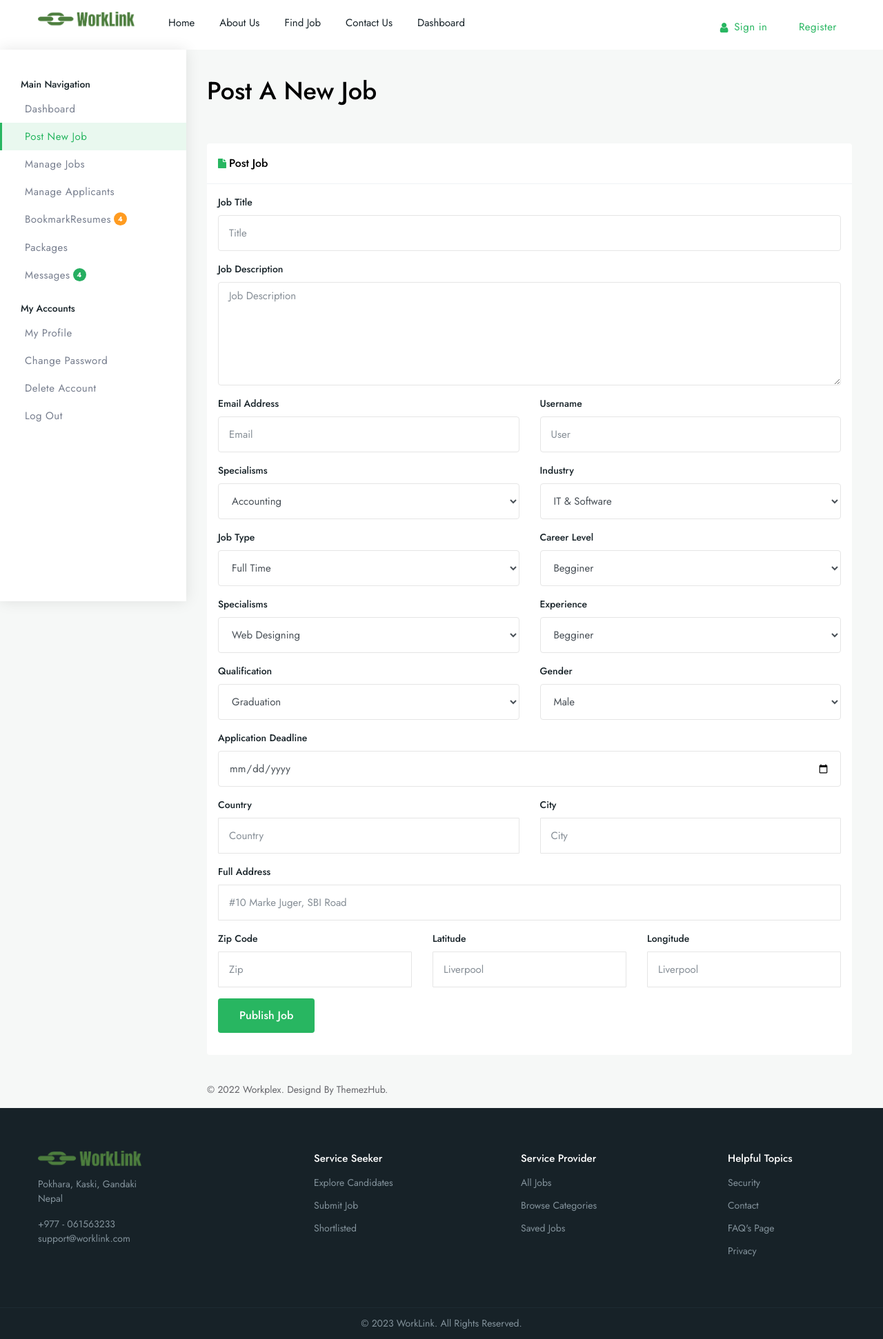
After one commit to sudipbhr/project-worklink, a Django app: page /post-job/ in a window 1280 px wide. The commit adds this page. Shown: the whole page at 69% size. Run offline with Django 4.2, Linux system fonts and the light colour scheme; some libraries are stand-ins or nearby versions.

Commit message:
templetes add

```diff
--- /dev/null
+++ b/services/templates/services/post-job.html
@@ -0,0 +1,268 @@
+{% extends 'base.html' %}
+{% load static %}
+{% block title %} Dashboard {% endblock title %}
+{% block content %}
+<!-- ======================= dashboard Detail ======================== -->
+<div class="dashboard-wrap bg-light">
+    <a class="mobNavigation" data-toggle="collapse" href="#MobNav" role="button" aria-expanded="false" aria-controls="MobNav">
+        <i class="fas fa-bars mr-2"></i>Dashboard Navigation
+    </a>
+     <div class="collapse" id="MobNav">
+        <div class="dashboard-nav">
+            <div class="dashboard-inner">
+                <ul data-submenu-title="Main Navigation">
+                    <li><a href="employer-dashboard.html"><i class="lni lni-dashboard mr-2"></i>Dashboard</a></li>
+                    <li class="active"><a href="dashboard-post-job.html"><i class="lni lni-files mr-2"></i>Post New Job</a></li>
+                    <li><a href="dashboard-manage-jobs.html"><i class="lni lni-add-files mr-2"></i>Manage Jobs</a></li>
+                    <li><a href="dashboard-manage-applications.html"><i class="lni lni-briefcase mr-2"></i>Manage Applicants</a></li>
+                    <li><a href="dashboard-shortlisted-resume.html"><i class="lni lni-bookmark mr-2"></i>BookmarkResumes<span class="count-tag bg-warning">4</span></a></li>
+                    <li><a href="dashboard-packages.html"><i class="lni lni-mastercard mr-2"></i>Packages</a></li>
+                    <li><a href="dashboard-messages.html"><i class="lni lni-envelope mr-2"></i>Messages<span class="count-tag">4</span></a></li>
+                </ul>
+                <ul data-submenu-title="My Accounts">
+                    <li><a href="dashboard-my-profile.html"><i class="lni lni-user mr-2"></i>My Profile </a></li>
+                    <li><a href="dashboard-change-password.html"><i class="lni lni-lock-alt mr-2"></i>Change Password</a></li>
+                    <li><a href="javascript:void(0);"><i class="lni lni-trash-can mr-2"></i>Delete Account</a></li>
+                    <li><a href="index.html"><i class="lni lni-power-switch mr-2"></i>Log Out</a></li>
+                </ul>
+            </div>
+        </div>
+    </div>
+
+    <div class="dashboard-content">
+        <div class="dashboard-tlbar d-block mb-5">
+            <div class="row">
+                <div class="colxl-12 col-lg-12 col-md-12">
+                    <h1 class="ft-medium">Post A New Job</h1>
+
+                </div>
+            </div>
+        </div>
+
+        <div class="dashboard-widg-bar d-block">
+            <div class="row">
+                <div class="col-xl-12 col-lg-12 col-md-12">
+                    <div class="_dashboard_content bg-white rounded mb-4">
+                        <div class="_dashboard_content_header br-bottom py-3 px-3">
+                            <div class="_dashboard__header_flex">
+                                <h4 class="mb-0 ft-medium fs-md"><i class="fa fa-file mr-1 theme-cl fs-sm"></i>Post Job</h4>
+                            </div>
+                        </div>
+
+                        <div class="_dashboard_content_body py-3 px-3">
+                            <form class="row">
+                                <div class="col-xl-12 col-lg-12 col-md-12">
+                                    <div class="row">
+
+                                        <div class="col-xl-12 col-lg-12 col-md-12">
+                                            <div class="form-group">
+                                                <label class="text-dark ft-medium">Job Title</label>
+                                                <input type="text" class="form-control rounded" placeholder="Title">
+                                            </div>
+                                        </div>
+
+                                        <div class="col-xl-12 col-lg-12 col-md-12">
+                                            <div class="form-group">
+                                                <label class="text-dark ft-medium">Job Description</label>
+                                                <textarea class="form-control rounded" placeholder="Job Description"></textarea>
+                                            </div>
+                                        </div>
+
+                                        <div class="col-xl-6 col-lg-6 col-md-6">
+                                            <div class="form-group">
+                                                <label class="text-dark ft-medium">Email Address</label>
+                                                <input type="text" class="form-control rounded" placeholder="Email">
+                                            </div>
+                                        </div>
+
+                                        <div class="col-xl-6 col-lg-6 col-md-6">
+                                            <div class="form-group">
+                                                <label class="text-dark ft-medium">Username</label>
+                                                <input type="text" class="form-control rounded" placeholder="User">
+                                            </div>
+                                        </div>
+
+                                        <div class="col-xl-6 col-lg-6 col-md-6">
+                                            <div class="form-group">
+                                                <label class="text-dark ft-medium">Specialisms</label>
+                                                <select class="form-control rounded">
+                                                    <option>Accounting</option>
+                                                    <option>Banking</option>
+                                                    <option>Software</option>
+                                                    <option>Hardware</option>
+                                                    <option>Hospital</option>
+                                                    <option>Fashion Design</option>
+                                                    <option>BPO Services</option>
+                                                </select>
+                                            </div>
+                                        </div>
+
+                                        <div class="col-xl-6 col-lg-6 col-md-6">
+                                            <div class="form-group">
+                                                <label class="text-dark ft-medium">Industry</label>
+                                                <select class="form-control rounded">
+                                                    <option>IT & Software</option>
+                                                    <option>Bank Services</option>
+                                                    <option>Power Corporation</option>
+                                                    <option>Water Supply</option>
+                                                    <option>Chemical Plant</option>
+                                                </select>
+                                            </div>
+                                        </div>
+
+                                        <div class="col-xl-6 col-lg-6 col-md-6">
+                                            <div class="form-group">
+                                                <label class="text-dark ft-medium">Job Type</label>
+                                                <select class="form-control rounded">
+                                                    <option>Full Time</option>
+                                                    <option>Part Time</option>
+                                                    <option>Internship</option>
+                                                    <option>Contract</option>
+                                                    <option>Freelancing</option>
+                                                </select>
+                                            </div>
+                                        </div>
+
+                                        <div class="col-xl-6 col-lg-6 col-md-6">
+                                            <div class="form-group">
+                                                <label class="text-dark ft-medium">Career Level</label>
+                                                <select class="form-control rounded">
+                                                    <option>Begginer</option>
+                                                    <option>Junior</option>
+                                                    <option>Manager</option>
+                                                    <option>Team leader</option>
+                                                </select>
+                                            </div>
+                                        </div>
+
+                                        <div class="col-xl-6 col-lg-6 col-md-6">
+                                            <div class="form-group">
+                                                <label class="text-dark ft-medium">Specialisms</label>
+                                                <select class="form-control rounded">
+                                                    <option>Web Designing</option>
+                                                    <option>JAVA Advance</option>
+                                                    <option>PHP Developer</option>
+                                                    <option>IOS Developer</option>
+                                                    <option>App Developer</option>
+                                                    <option>Fashion Designing</option>
+                                                    <option>Bank Services</option>
+                                                </select>
+                                            </div>
+                                        </div>
+
+                                        <div class="col-xl-6 col-lg-6 col-md-6">
+                                            <div class="form-group">
+                                                <label class="text-dark ft-medium">Experience</label>
+                                                <select class="form-control rounded">
+                                                    <option>Begginer</option>
+                                                    <option>0 To 6 Month</option>
+                                                    <option>1 Years</option>
+                                                    <option>2 Years</option>
+                                                    <option>3 Years</option>
+                                                    <option>4 Years</option>
+                                                    <option>5+ Years</option>
+                                                </select>
+                                            </div>
+                                        </div>
+
+                                        <div class="col-xl-6 col-lg-6 col-md-6">
+                                            <div class="form-group">
+                                                <label class="text-dark ft-medium">Qualification</label>
+                                                <select class="form-control rounded">
+                                                    <option>Graduation</option>
+                                                    <option>Master Degree</option>
+                                                    <option>BPharma</option>
+                                                    <option>P.H.D.</option>
+                                                    <option>Other</option>
+                                                </select>
+                                            </div>
+                                        </div>
+
+                                        <div class="col-xl-6 col-lg-6 col-md-6">
+                                            <div class="form-group">
+                                                <label class="text-dark ft-medium">Gender</label>
+                                                <select class="form-control rounded">
+                                                    <option>Male</option>
+                                                    <option>Female</option>
+                                                    <option>Other</option>
+                                                </select>
+                                            </div>
+                                        </div>
+
+                                        <div class="col-xl-12 col-lg-12 col-md-12">
+                                            <div class="form-group">
+                                                <label class="text-dark ft-medium">Application Deadline</label>
+                                                <input type="date" class="form-control rounded" placeholder="dd-mm-yyyy">
+                                            </div>
+                                        </div>
+
+                                        <div class="col-xl-6 col-lg-6 col-md-6">
+                                            <div class="form-group">
+                                                <label class="text-dark ft-medium">Country</label>
+                                                <input type="text" class="form-control" placeholder="Country" />
+                                            </div>
+                                        </div>
+
+                                        <div class="col-xl-6 col-lg-6 col-md-6">
+                                            <div class="form-group">
+                                                <label class="text-dark ft-medium">City</label>
+                                                <input type="text" class="form-control" placeholder="City" />
+                                            </div>
+                                        </div>
+
+                                        <div class="col-xl-12 col-lg-12 col-md-12">
+                                            <div class="form-group">
+                                                <label class="text-dark ft-medium">Full Address</label>
+                                                <input type="text" class="form-control" placeholder="#10 Marke Juger, SBI Road" />
+                                            </div>
+                                        </div>
+
+                                        <div class="col-xl-4 col-lg-12 col-md-12">
+                                            <div class="form-group">
+                                                <label class="text-dark ft-medium">Zip Code</label>
+                                                <input type="text" class="form-control" placeholder="Zip" />
+                                            </div>
+                                        </div>
+
+                                        <div class="col-xl-4 col-lg-6 col-md-6">
+                                            <div class="form-group">
+                                                <label class="text-dark ft-medium">Latitude</label>
+                                                <input type="text" class="form-control" placeholder="Liverpool" />
+                                            </div>
+                                        </div>
+
+                                        <div class="col-xl-4 col-lg-6 col-md-6">
+                                            <div class="form-group">
+                                                <label class="text-dark ft-medium">Longitude</label>
+                                                <input type="text" class="form-control" placeholder="Liverpool" />
+                                            </div>
+                                        </div>
+
+                                        <div class="col-12">
+                                            <div class="form-group">
+                                                <button type="submit" class="btn btn-md ft-medium text-light rounded theme-bg">Publish Job</button>
+                                            </div>
+                                        </div>
+
+                                    </div>
+                                </div>
+                            </form>
+                        </div>
+                    </div>
+                </div>
+            </div>
+
+        </div>
+
+        <!-- footer -->
+        <div class="row">
+            <div class="col-md-12">
+                <div class="py-3">© 2022 Workplex. Designd By ThemezHub.</div>
+            </div>
+        </div>
+
+    </div>
+
+</div>
+<!-- ======================= dashboard Detail End ======================== -->
+{% endblock content %}
--- a/services/urls.py
+++ b/services/urls.py
@@ -13,4 +13,5 @@ urlpatterns = [
     path('about-us/', views.about_us, name="about-us"),
     path('contact-us/', views.contact_us, name="contact-us"),
     path('categories/', views.categories, name="categories"),
+    path('post-job/', views.post_job, name="post-job"),
 ]
--- a/services/views.py
+++ b/services/views.py
@@ -63,3 +63,9 @@ def categories(request):
     template_name= 'services/categories.html'
     context={}
     return render (request, template_name, context)
+
+
+def post_job(request):
+    template_name='services/post-job.html'
+    context={}
+    return render(request, template_name, context)
--- a/templates/includes/header.html
+++ b/templates/includes/header.html
@@ -27,8 +27,9 @@
 
                     <li><a href="{% url 'service-search' %}">Find Job</a>
                     </li>
-                    </li>
+
                     <li><a href="{% url 'contact-us' %}">Contact Us</a></li>
+                    <li><a href="{% url 'dashboard' %}">Dashboard</a></li>
                 </ul>
 
                 <ul class="nav-menu nav-menu-social align-to-right">
```
Also changed, not shown: services/templates/services/dashboard.html (+53 -21 lines).
